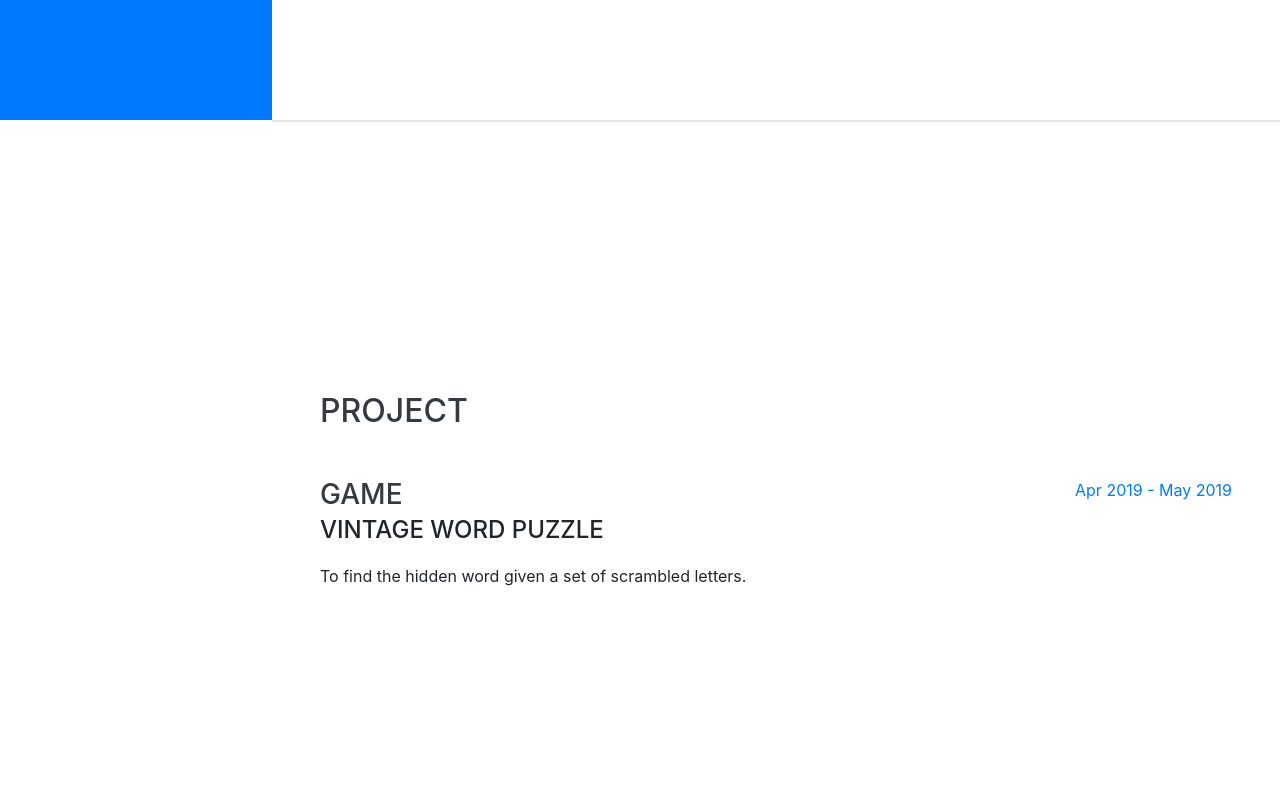
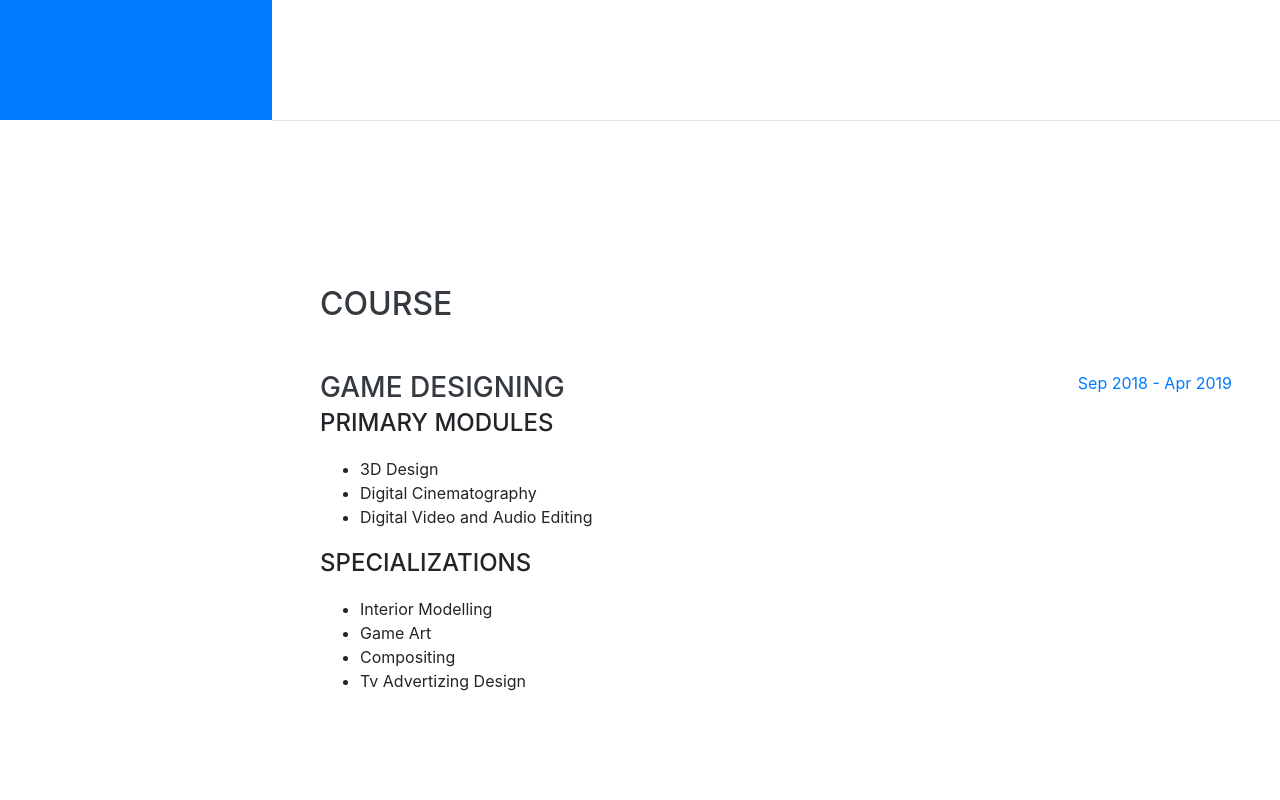
Before and after one commit to abishek-17/abishek-17.github.io, a website with bundled scripts: page index.html in a window 1280 px wide. Shown: the part 680-1480 px from the top of the page. Built offline with nearby package versions, Linux system fonts and the light colour scheme; a web font is replaced by a local one.

Commit message:
Initial commit

```diff
--- a/index.html
+++ b/index.html
@@ -41,7 +41,7 @@
           <a class="nav-link js-scroll-trigger" href="#about">About</a>
         </li>
         <li class="nav-item">
-          <a class="nav-link js-scroll-trigger" href="#experience">Experience</a>
+          <a class="nav-link js-scroll-trigger" href="#experience">Course</a>
         </li>
         <li class="nav-item">
           <a class="nav-link js-scroll-trigger" href="#project">Project</a>
@@ -82,26 +82,43 @@
     </section>
 
     <hr class="m-0">
-<!--
+
     <section class="resume-section p-3 p-lg-5 d-flex align-items-center" id="experience">
       <div class="w-100">
-        <h2 class="mb-5">Experience</h2>
+        <h2 class="mb-5">Course</h2>
 
         <div class="resume-item d-flex flex-column flex-md-row justify-content-between mb-5">
           <div class="resume-content">
-            <h3 class="mb-0">Game development</h3>
-            <div class="subheading mb-3">Internship at Power of N </div>
-            <p>During My Internship I was working on developing APIs using NodeJS and ExpressJS. </p>
+            <h3 class="mb-0">Game Designing</h3>
+
+            <div class="subheading mb-3">Primary modules</div>
+            <ul>
+            <li>3D Design</li>
+            <li>Digital Cinematography</li>
+            <li>Digital Video and Audio Editing</li>
+          </ul>
+
+
+          <div class="subheading mb-3">Specializations</div>
+            <ul>
+            <li>Interior Modelling</li>
+            <li>Game Art</li>
+            <li>Compositing</li>
+            <li>Tv Advertizing Design</li>
+          </ul>
+
           </div>
-          <div class="resume-date text-md-right">
-            <span class="text-primary">Jul 2019 - Oct 2019</span>
+          <div class="resume-content text-md-right">
+            <span class="text-primary">Sep 2018 - Apr 2019</span>
           </div>
+        </div>
+        </div>
         </div>
 
       </div>
 
     </section>
--->
+
     <hr class="m-0">
 
     <section class="resume-section p-3 p-lg-5 d-flex align-items-center" id="project">
@@ -117,8 +134,19 @@
             <p>To find the hidden word given a set of scrambled letters. </p>
           </div>
           <div class="resume-date text-md-right">
-            <span class="text-primary">Apr 2019 - May 2019</span>
+            <span class="text-primary">Nov 2019 - Dec 2019</span>
           </div>
+        </div>
+        <div></div>
+          <div class="subheading mb-3">
+            Rocket Boost
+          </div>
+        <p>An experimental early generation space craft trying to escape on an unknown planet.</p>
+      </div>
+      </div>
+
+
+    </div>
         </div>
 
     </section>
@@ -185,6 +213,7 @@
             </li>
             <li class="list-inline-item">
               <i class="subheading">Unity</i>
+            </li>
             <br>
               <li class="list-inline-item">
                 <i class="subheading mb-3, text-primary">Designing Tools:</i>
```
Also changed, not shown: README.md.
